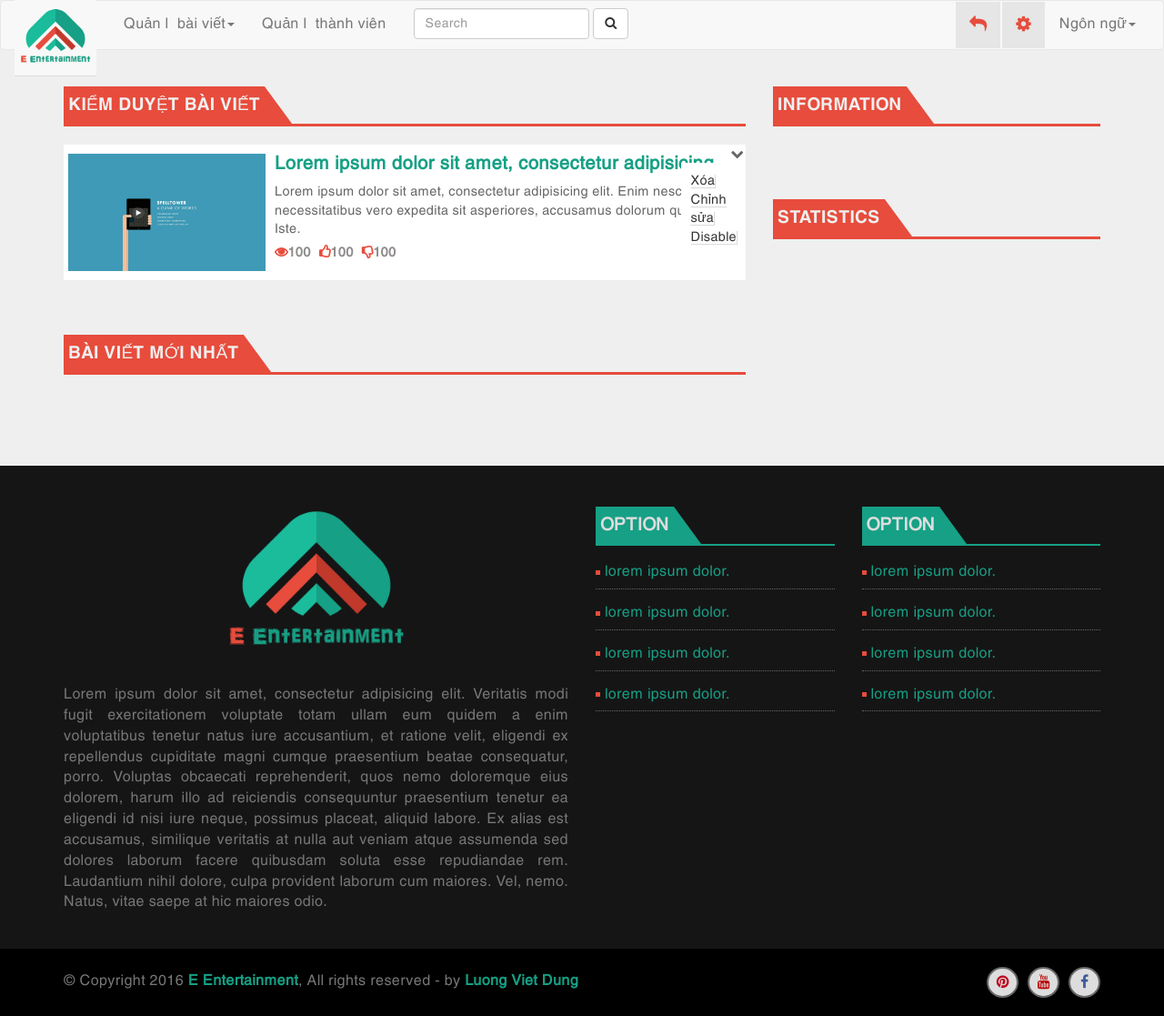
After one commit to dunglv/eentertainemt, a Laravel app: page /abcd in a window 1280 px wide. The commit adds this page. Shown: the whole page at 91% size. Run offline with Laravel 8, Linux system fonts and the light colour scheme; settings files or empty folders that the repository lacks are supplied; some libraries are stand-ins or nearby versions.

Commit message:
update first

```diff
--- a/app/Http/routes.php
+++ b/app/Http/routes.php
@@ -18,5 +18,8 @@ Route::get('/detail', function(){
 	return view('article.detail');
 });
 Route::get('/abcxyz', function(){
-	return view('admin.home');
+	return view('admin.login');
 });
+Route::get('/abcd', function(){
+	return view('admin.main');
+});
--- /dev/null
+++ b/public/css/abcxyz/admin.css
@@ -0,0 +1,92 @@
+
+.bt-logout > a, .bt-setting > a{
+	font-size: 1.2em;
+	background: #e6e6e6;
+	border: 1px solid #f8f8f8;
+	color: #e74c3c !important;
+}
+/*block*/
+.block .block-cap h2{
+	font-size: 1.2em;
+}
+
+/*AITEM*/
+.aitem{
+	display: block;
+	overflow: auto;
+	width: 100%;
+	position: relative;
+	font-size: 0.9em;
+	background: #fff;
+    padding: 10px 5px;
+}
+.aitem .athumb{
+	float: left;
+	width: 30%;
+	padding-right: 5px;
+}
+.aitem .athumb img{
+	width: 100%;
+}
+
+.aitem .acontent{
+	float: left;
+	width: 70%;
+	padding-left: 5px;
+}
+.aitem .acontent .atit{
+
+}
+.aitem .acontent .atit h3{
+	padding: 0 0 10px 0;
+	margin: 0 0;
+	font-size: 1.4em;
+
+}
+.aitem .acontent .atit a{
+	font-weight: bold;
+	display: block;
+	overflow: hidden;
+	text-overflow: ellipsis;
+	white-space: nowrap;
+}
+
+.aitem .astatis{
+	padding: 5px 0;
+}
+.aitem .astatis span{
+	margin-right: 5px;
+}
+.aitem .astatis *{
+	color: #8e8a8a;
+	font-weight: bold;
+}
+.aitem .astatis span i{
+	color: #e74c3c;
+	font-weight: bold;
+}
+.aitem .aoption{
+	position: absolute;
+	top: 0;
+	right: 0;
+}
+.aitem .aoption .bt_exp{
+	position: absolute;
+	right: 0;
+	background: #fff;
+	display: table;
+	padding: 1px 2px;
+}
+.aitem .aoption ._exp_dropdown{
+	position: absolute;
+	top: 20px;
+	right: 0;
+	background: #fff;
+	list-style: none;
+	padding: 10px;
+	margin: 0;
+}
+.aitem .aoption ._exp_dropdown a{
+	color: #333;
+	box-shadow: 1px 1px 1px #ddd;
+}
--- a/resources/views/admin/home.blade.php
+++ b/resources/views/admin/home.blade.php
@@ -3,9 +3,10 @@
 <head>
     <meta charset="UTF-8">
     <title>@yield('title')</title>
-    <link rel="stylesheet" href="css/bootstrap/bootstrap.min.css">
+    {!! HTML::style('css/bootstrap/bootstrap.min.css') !!}
     <link rel="stylesheet" href="css/fonts/css/font-awesome.min.css">
     <link rel="stylesheet" href="css/main/front.css">
+    <link rel="stylesheet" href="css/abcxyz/admin.css">
     <script type="text/javascript" src="js/jquery-1.11.1.min.js"></script>
     <script type="text/javascript" src="js/bootstrap/bootstrap.min.js"></script>
     <script type="text/javascript" src="js/main.js"></script>
--- /dev/null
+++ b/resources/views/admin/main.blade.php
@@ -0,0 +1,76 @@
+@extends('admin.home')
+@section('title', 'Trang chủ quản lý')
+@section('body')
+	<section id="main-admin">
+		<div class="container">
+			<div class="row">
+				<div class="col-xs-12 col-sm-12 col-md-8 col-lg-8">
+					<div class="block ablock-newest">
+						<div class="block-cap">
+							<h2>KIỂM DUYỆT BÀI VIẾT</h2>
+						</div>
+						<div class="block-content">
+							<div class="aitem">
+								<div class="aitem-wrapper">
+									<div class="athumb">
+										{!! HTML::image('/images/items/item.jpg') !!}
+									</div>
+									<div class="acontent">
+										<div class="atit">
+											<h3><a href="#">Lorem ipsum dolor sit amet, consectetur adipisicing elit. Nostrum sunt rerum reiciendis voluptas, similique dignissimos quis nobis quos nesciunt cum.</a></h3>
+										</div>
+										<div class="adesc">
+											Lorem ipsum dolor sit amet, consectetur adipisicing elit. Enim nesciunt necessitatibus vero expedita sit asperiores, accusamus dolorum quas nisi! Iste.
+										</div>
+										<div class="astatis">
+											<span><i class="fa fa-eye"></i>100</span>
+											<span><i class="fa fa-thumbs-o-up"></i>100</span>
+											<span><i class="fa fa-thumbs-o-down"></i>100</span>
+										</div>
+									</div>
+								</div>
+								<!-- end aitem wrapper-->
+								<div class="aop aoption">
+									<span class="bt_exp"><i class="fa fa-chevron-down"></i></span>
+									<ul class="_exp_dropdown">
+										<li><a href="#">Xóa</a></li>
+										<li><a href="#">Chỉnh sửa</a></li>
+										<li><a href="#">Disable</a></li>
+									</ul>
+								</div>
+							</div>
+							<!-- emd item -->
+						</div>
+					</div>
+					<div class="block ablock-newest">
+						<div class="block-cap">
+							<h2>BÀI VIẾT MỚI NHẤT</h2>
+						</div>
+						<div class="block-content">
+
+						</div>
+					</div>
+				</div>
+				<div class="col-xs-12 col-sm-12 col-md-4 col-lg-4">
+					<div class="block ablock-infor">
+						<div class="block-cap">
+							<h2>INFORMATION</h2>
+						</div>
+						<div class="block-content">
+
+						</div>
+					</div>
+					<div class="block ablock-statis">
+						<div class="block-cap">
+							<h2>STATISTICS</h2>
+						</div>
+						<div class="block-content">
+
+						</div>
+					</div>
+				</div>
+			</div>
+		</div>
+	</section>
+
+@stop
```
Also changed, not shown: resources/views/admin/login.blade.php (+78 -1 lines), 3 other files.
